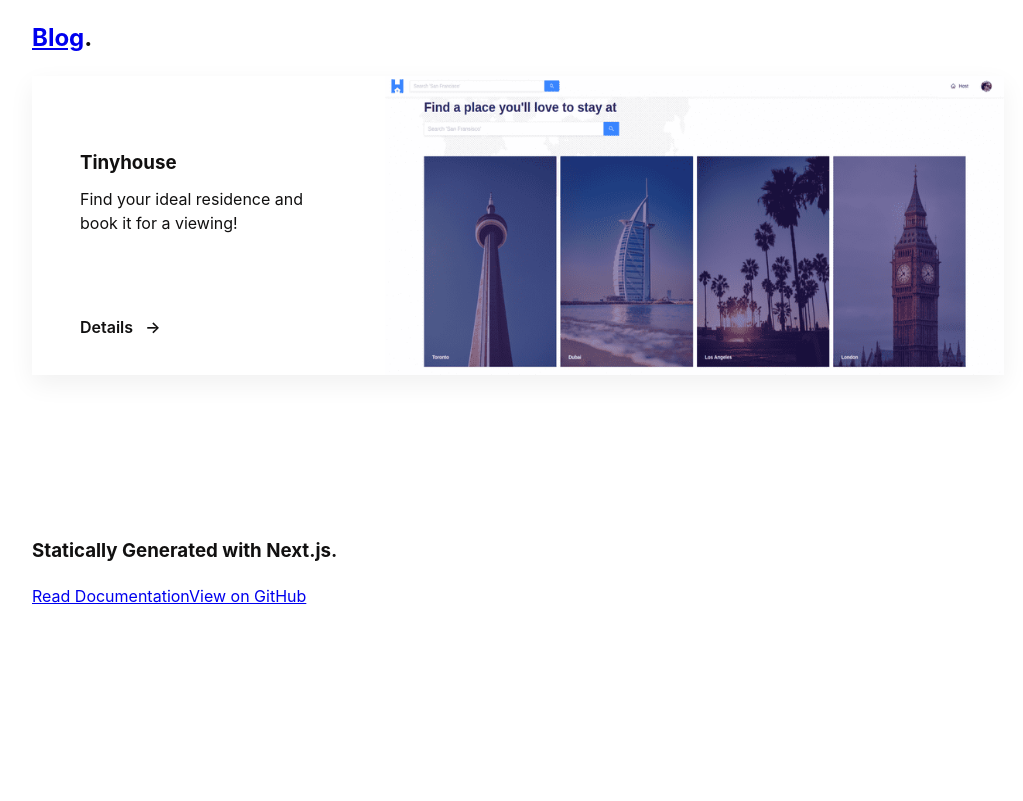
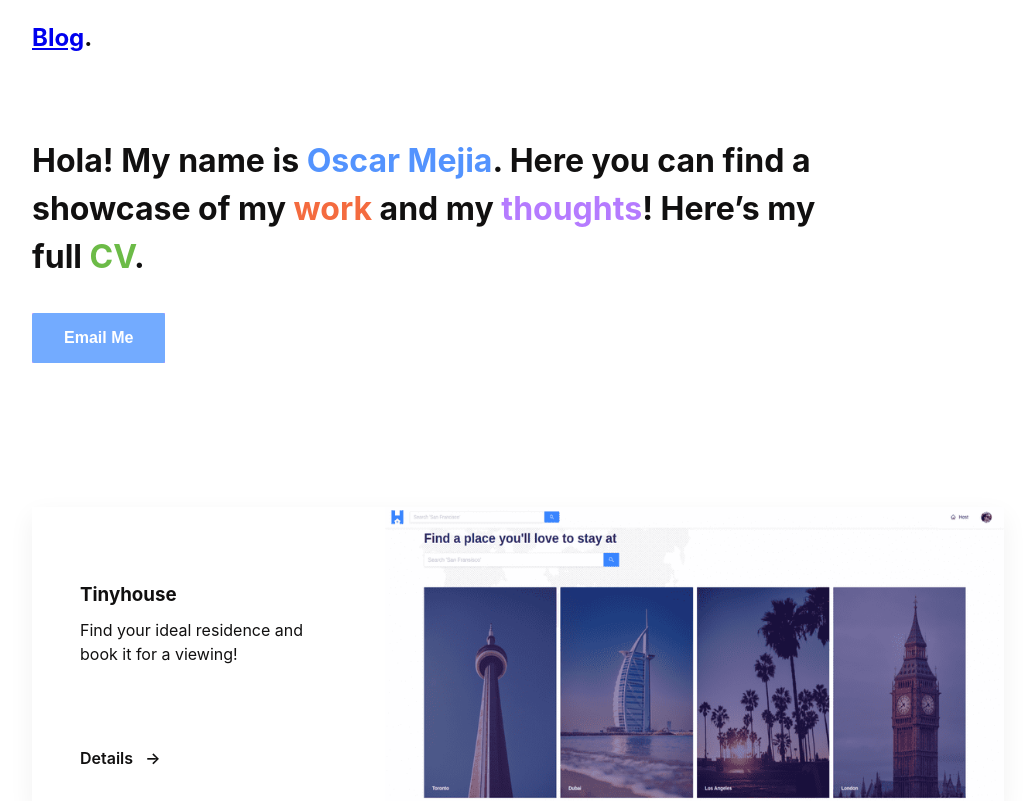
Before and after one commit to odm275/my-site, a Next.js app: page / in a window 1280 px wide. Shown: the top 801 px of the page, without its empty margins (122-1145 px from the left). Built offline with nearby package versions, Linux system fonts and the light colour scheme.

Commit message:
feat:Hero Section

```diff
--- a/pages/index.jsx
+++ b/pages/index.jsx
@@ -139,9 +139,34 @@ export default function Index({ allProjects }) {
   return (
     <>
       <Layout>
-        <Head>
-          <title>Next.js Blog Example with {CMS_NAME}</title>
-        </Head>
+        <Hero>
+          <div>
+            <h1 data-pm-context="[]">
+              Hola! My name is <a href="/">Oscar Mejia</a>. Here you can find a
+              showcase of my <a href="/work">work</a> and my{" "}
+              <a href="/blog" data-span="hyperlink">
+                thoughts
+              </a>
+              ! Here’s my full{" "}
+              <a
+                href="https://drive.google.com/file/d/1IIZI5jXqvhFj5Tmfd5RYApWd0cer4MD4/view"
+                target="_blank"
+                rel="noopener"
+              >
+                CV
+              </a>
+              .
+            </h1>
+          </div>
+
+          <a
+            href={`mailto:oscarmejiaweb@gmail.com`}
+            target="_blank"
+            rel="noopener noreferrer"
+          >
+            <Button>Email Me</Button>
+          </a>
+        </Hero>
         <Section>
           {projectCards}
           {/* {heroPost && (
```
